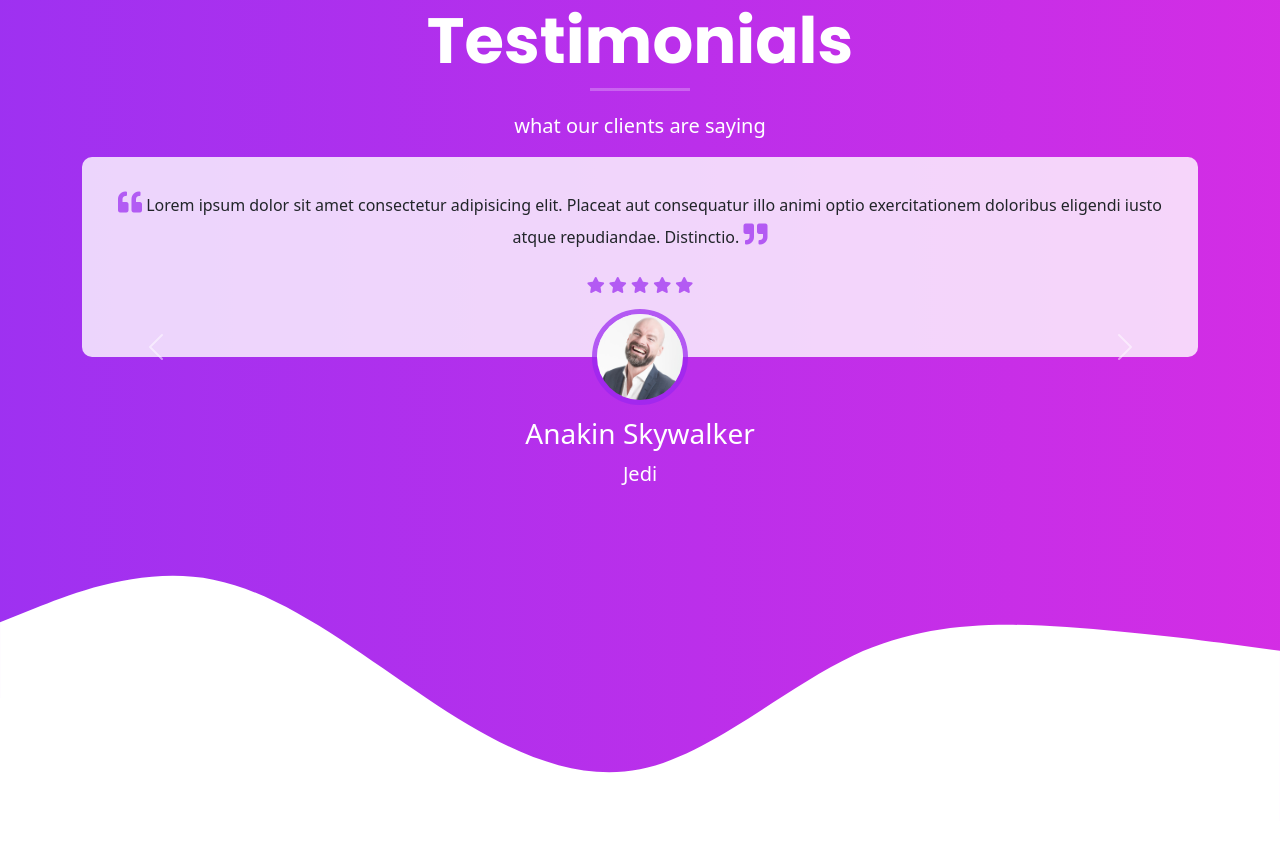
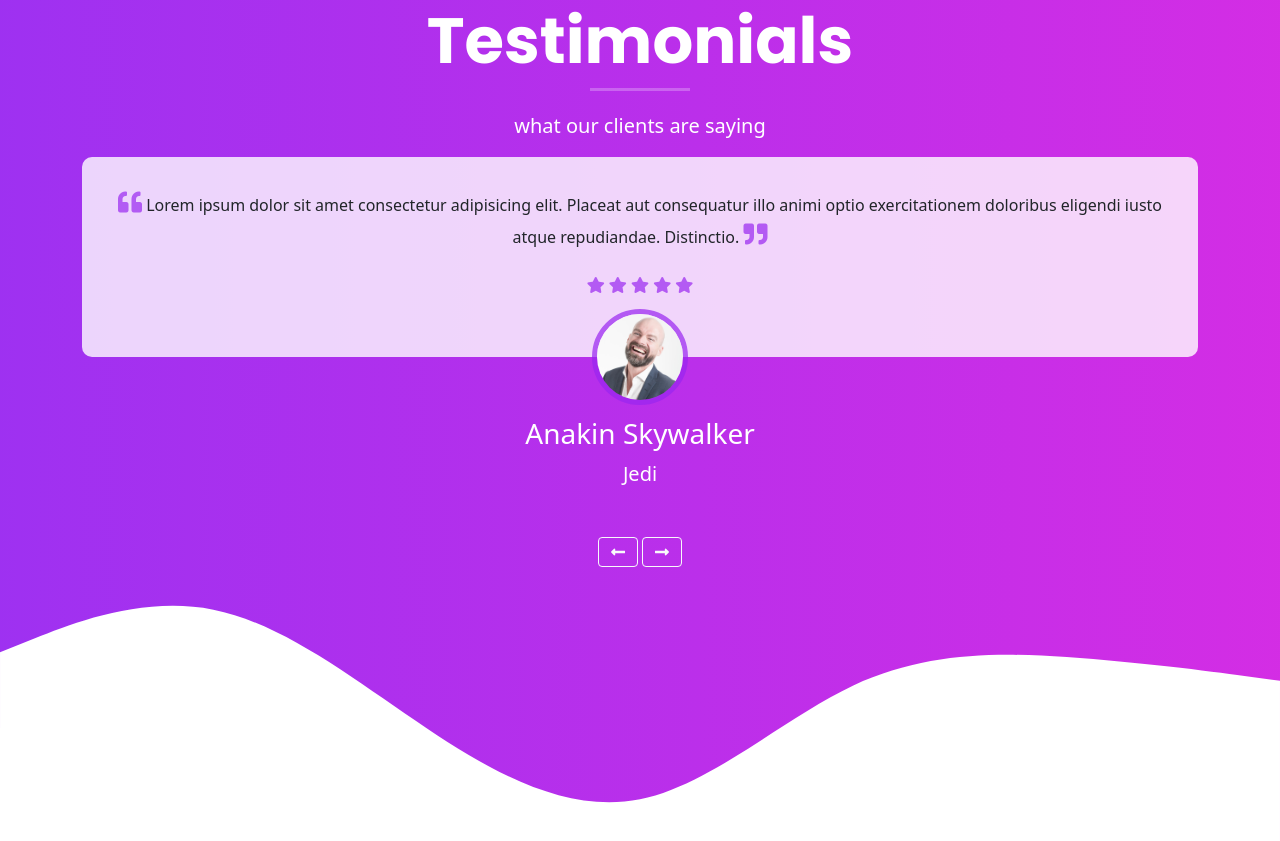
Before and after one commit to iIlumi/fcc_portfolio_bs5, a website: page index.html in a window 1280 px wide. Shown: the part 3506-4347 px from the top of the page. Drawn offline with Linux system fonts and the light colour scheme.

Commit message:
css carousel arrow, fix order import

```diff
--- a/index.html
+++ b/index.html
@@ -5,14 +5,15 @@
     <meta http-equiv="X-UA-Compatible" content="IE=edge" />
     <meta name="viewport" content="width=device-width, initial-scale=1.0" />
 
-    <link rel="stylesheet" href="./css/fontawesome.css" />
+    <link rel="stylesheet" href="./css/bootstrap-mod.css" />
+    <link rel="stylesheet" href="./assets/vendors/css/glightbox.min.css" />
 
     <link
     href="https://fonts.googleapis.com/css2?family=Poppins:wght@400;500;600;700;800;900&display=swap"
     rel="stylesheet"
     />
-    <link rel="stylesheet" href="./css/bootstrap-mod.css" />
-    <link rel="stylesheet" href="./assets/vendors/css/glightbox.min.css" />
+    <link rel="stylesheet" href="./css/fontawesome.css" />
+
     <link rel="stylesheet" href="./css/style.css" />
 
     <title>Portfolio-bs5</title>
@@ -499,30 +500,20 @@
                 </div>
               </div>
             </div>
+            <div class="text-center">
               <button
-              class="carousel-control-prev"
+                class="btn btn-outline-light fas fa-long-arrow-alt-left"
                 type="button"
                 data-bs-target="#carouselExampleCaptions"
                 data-bs-slide="prev"
-            >
-              <span
-                class="carousel-control-prev-icon"
-                aria-hidden="true"
-              ></span>
-              <span class="visually-hidden">Previous</span>
-            </button>
+              ></button>
               <button
-              class="carousel-control-next"
+                class="btn btn-outline-light fas fa-long-arrow-alt-right"
                 type="button"
                 data-bs-target="#carouselExampleCaptions"
                 data-bs-slide="next"
-            >
-              <span
-                class="carousel-control-next-icon"
-                aria-hidden="true"
-              ></span>
-              <span class="visually-hidden">Next</span>
-            </button>
+              ></button>
+            </div>
           </div>
         </div>
       </div>
--- a/scss/base/_globals.scss
+++ /dev/null
@@ -1,4 +0,0 @@
- html,
-   body {
-       font-family: 'Work Sans', sans-serif;
-   }
--- a/scss/sections/_testimonials.scss
+++ b/scss/sections/_testimonials.scss
@@ -6,7 +6,7 @@
 }
 
 .testimonials__card {
-  padding: 2rem 1.25rem;
+  padding: 2rem 1.25rem 3.5rem 1.25rem;
   border-radius: 0.625rem;
   //   height: auto;
 
```
Also changed, not shown: scss/base/_variables.scss (deleted, +0 -12 lines), README.txt, scss/layout/_footer.scss (deleted), scss/layout/_header.scss (deleted), 1 other file. Lines whose indentation alone changed are shown as unchanged.
